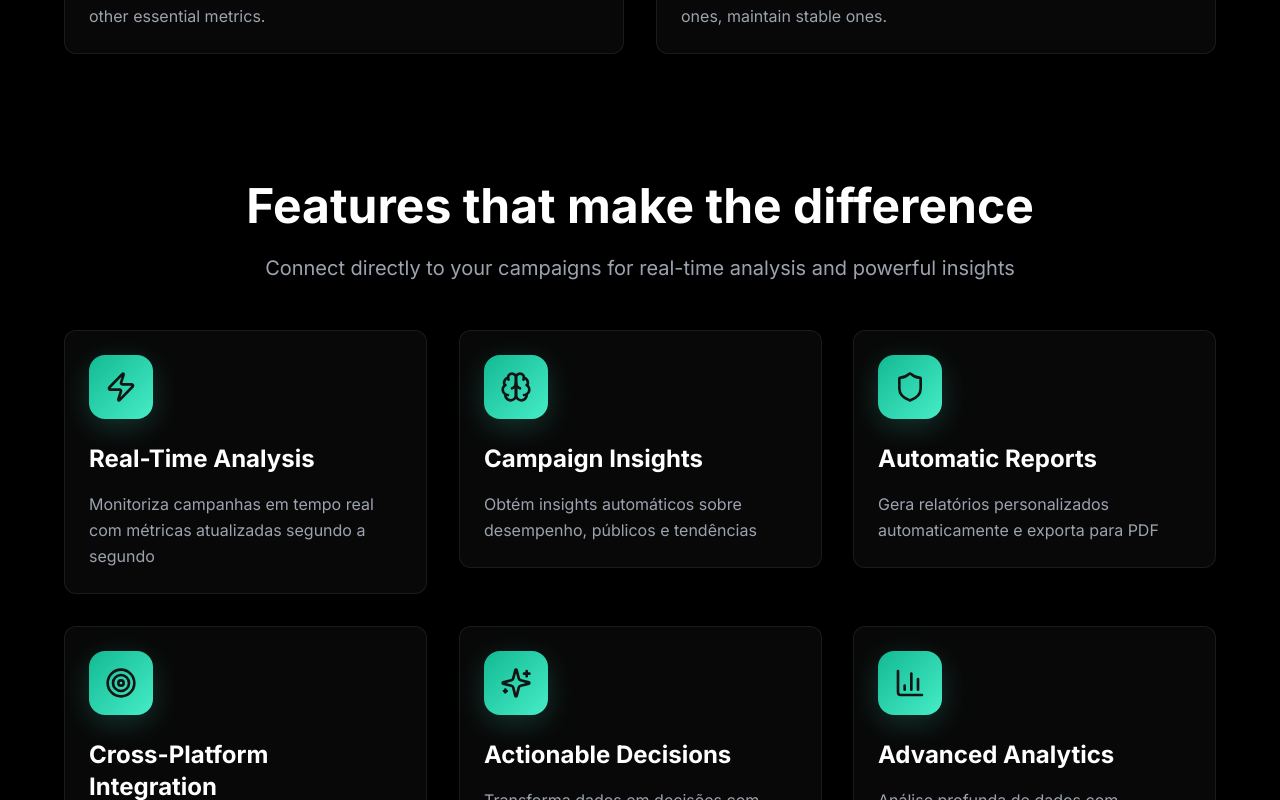
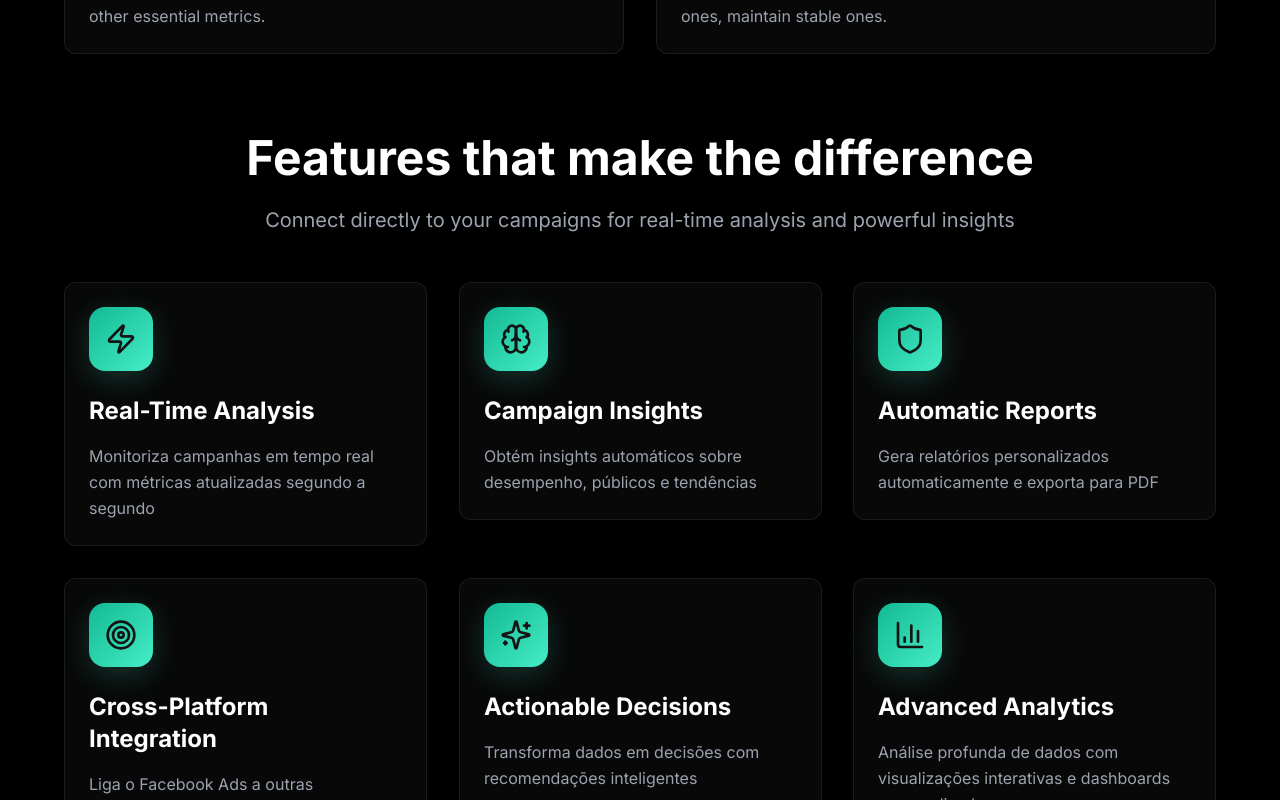
Before and after one commit to JJoBacabo/sheet-scale-boost-b87c9fde, a React (Vite) app: page / in a window 1280 px wide. Shown: the part 1180-1980 px from the top of the page. Built offline with nearby package versions, Linux system fonts and the light colour scheme; no server answers.

Commit message:
Remove spacing between sections
Remove padding from the features section to eliminate spacing between it and the preceding section.

```diff
--- a/src/pages/Landing.tsx
+++ b/src/pages/Landing.tsx
@@ -316,7 +316,7 @@ const Landing = () => {
       </section>
 
       {/* Features Section */}
-      <section id="features" className="container mx-auto px-4 sm:px-6 pt-12 pb-0 relative">
+      <section id="features" className="container mx-auto px-4 sm:px-6 pt-0 pb-0 relative">
         <div className="max-w-6xl mx-auto">
           <div className="text-center mb-12">
             <h2 className="text-4xl sm:text-5xl font-bold mb-6">
```
